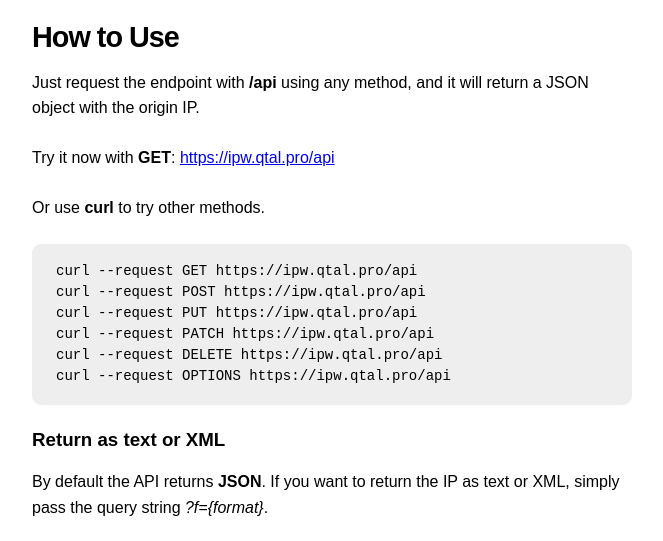
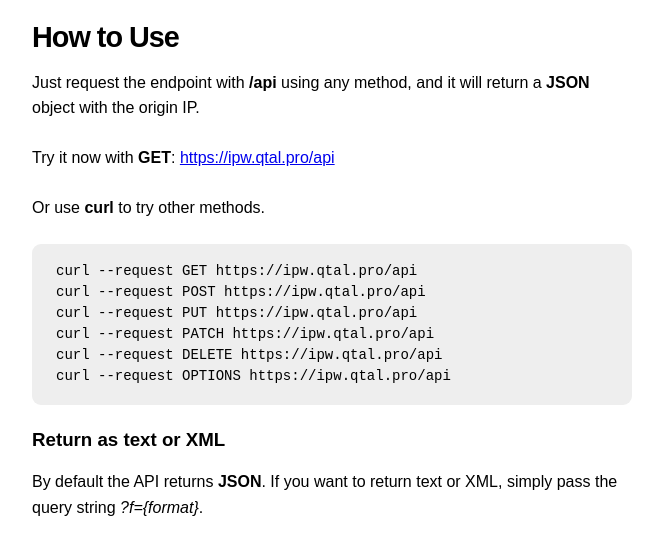
Before and after one commit to juanpujol/ipw, a website: page index.html in a window 1280 px wide. Shown: the part 291-832 px from the top of the page, without its empty margins (48-711 px from the left). Drawn offline with Linux system fonts and the light colour scheme.

Commit message:
chore(readme): improve docs

```diff
--- a/index.html
+++ b/index.html
@@ -76,7 +76,7 @@
   </div>
 
   <h2>How to Use</h2>
-  <p>Just request the endpoint with <b>/api</b> using any method, and it will return a JSON object with the origin IP.</p>
+  <p>Just request the endpoint with <b>/api</b> using any method, and it will return a <b>JSON</b> object with the origin IP.</p>
 
   <p>Try it now with <b>GET</b>: <a href="https://ipw.qtal.pro/api" target="_blank" rel="noopener">https://ipw.qtal.pro/api</a></p>
 
@@ -95,7 +95,7 @@ curl --request OPTIONS https://ipw.qtal.pro/api
 
   <h3>Return as text or XML</h3>
 
-  <p>By default the API returns <b>JSON</b>. If you want to return the IP as text or XML, simply pass the query string <i>?f={format}</i>.</p>
+  <p>By default the API returns <b>JSON</b>. If you want to return text or XML, simply pass the query string <i>?f={format}</i>.</p>
 
   <p>Like this: <a href="https://ipw.qtal.pro/api?f=text" target="_blank" rel="noopener">https://ipw.qtal.pro/api?f=text</a> or <a href="https://ipw.qtal.pro/api?f=xml" target="_blank" rel="noopener">https://ipw.qtal.pro/api?f=xml</a></p>
 
```
Also changed, not shown: README.md.
